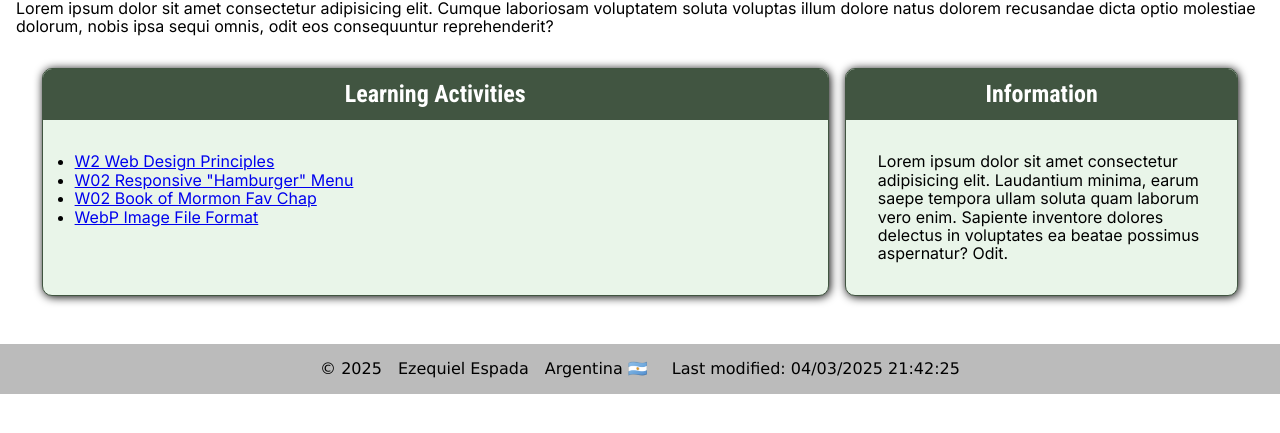
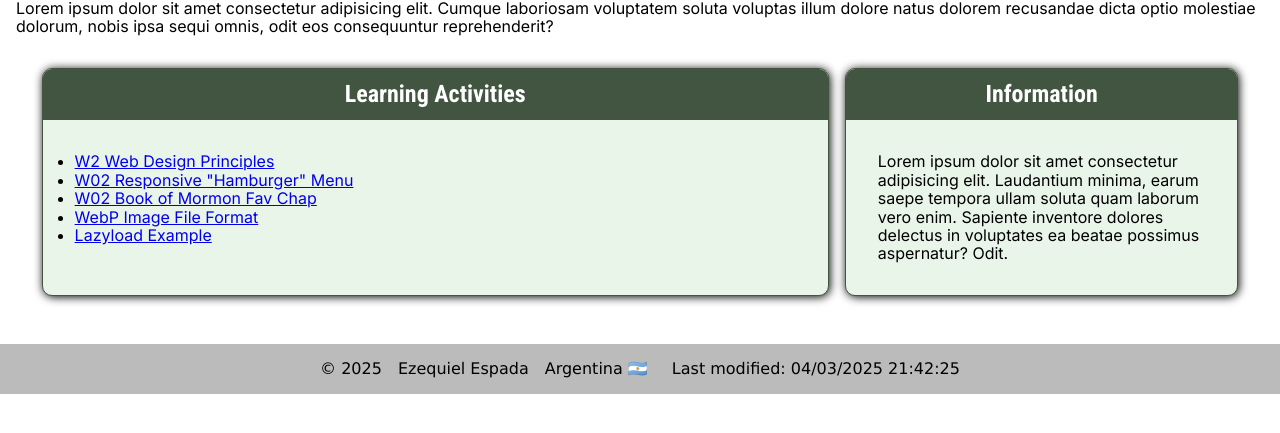
Before and after one commit to ezequielespada/wdd230, a plain HTML site: page index.html in a window 1280 px wide. Shown: the part 287-720 px from the top of the page. Drawn offline with Linux system fonts and the light colour scheme.

Commit message:
Lazyload added

```diff
--- a/index.html
+++ b/index.html
@@ -57,6 +57,7 @@
                         <li><a href="https://codepen.io/Ezequiel-Espada/pen/MYWPKJd" title="Ver menú responsive en CodePen">W02 Responsive "Hamburger" Menu</a></li>
                         <li><a href="https://ezequielespada.github.io/wdd230/week02/bom.html" title="Ver capítulo favorito del Libro de Mormón">W02 Book of Mormon Fav Chap</a></li>
                         <li><a href="week03/images/landscape.webp">WebP Image File Format</a></li>
+                        <li><a href="https://ezequielespada.github.io/wdd230/week03/lazyload.html">Lazyload Example</a></li>
                     </ul>
                 </div>
             </section>
```
